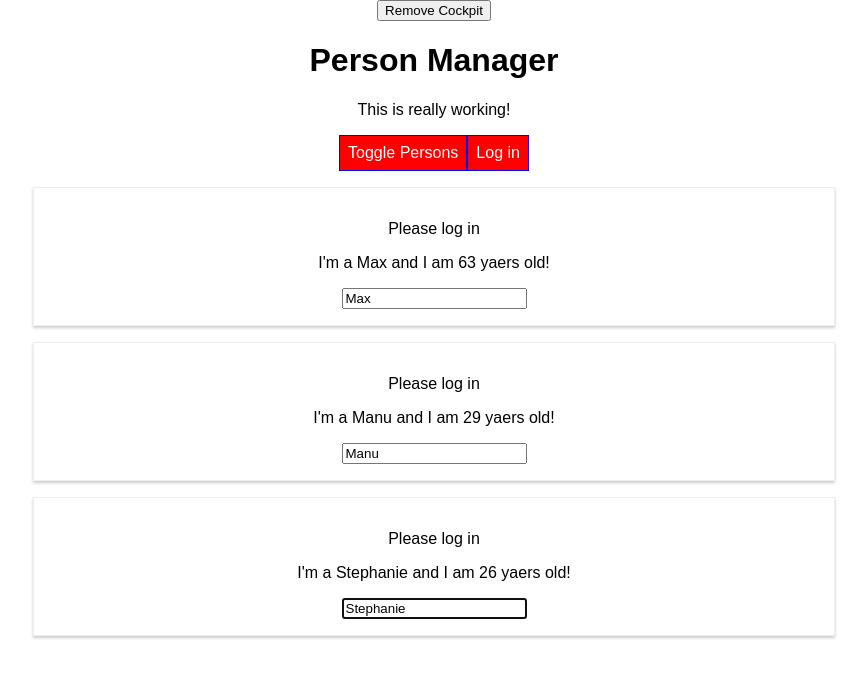
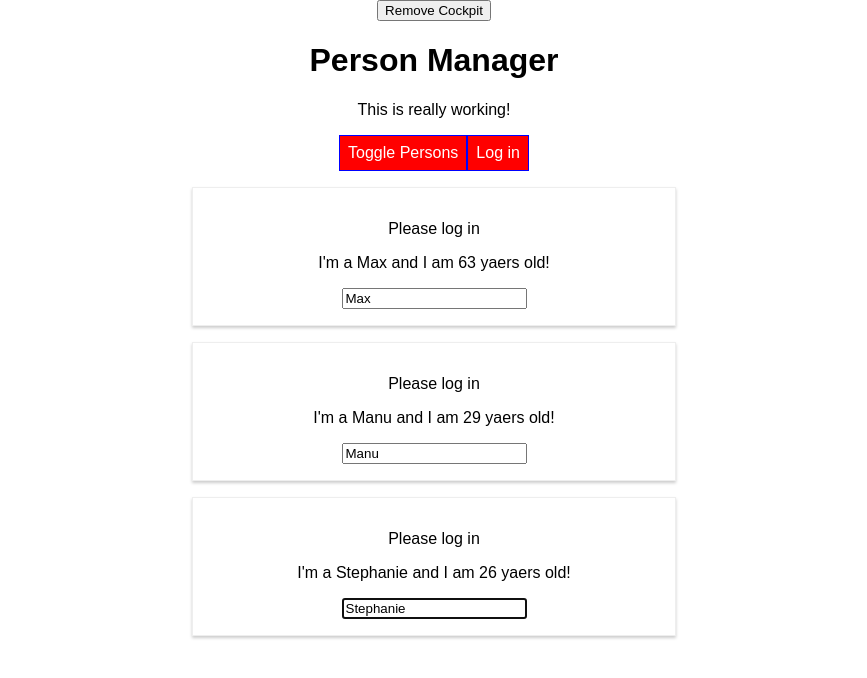
Before and after one commit to jswob/react-complete-guide, a React (Create React App) app: page / in a window 1280 px wide. Shown: the top 678 px of the page, without its empty margins (206-1073 px from the left). Built offline with nearby package versions, Linux system fonts and the light colour scheme.

Commit message:
Add StyleRoot from radium to use advanced styles

```diff
--- a/src/components/Persons/Person/Person.js
+++ b/src/components/Persons/Person/Person.js
@@ -1,7 +1,7 @@
-import React, { Component, Fragment } from "react";
+import React, { Component } from "react";
 import PropTypes from "prop-types";
 import "./Person.css";
-import withClass from "../../../hoc/withClass";
+import Radium, { StyleRoot } from "radium";
 
 import AuthContext from "../../../context/auth-context";
 
@@ -22,8 +22,14 @@
   render() {
     console.log("   [Person.js] render");
 
+    const style = {
+      "@media (min-width: 500px)": {
+        width: "450px",
+      },
+    };
+
     return (
-      <Fragment>
+      <div className="Person" style={style}>
         {this.context.authenticated ? (
           <p>Authenticated!</p>
         ) : (
@@ -43,7 +49,7 @@
           onChange={this.props.changed}
           defaultValue={this.props.name}
         />
-      </Fragment>
+      </div>
     );
   }
 }
@@ -55,4 +61,4 @@
   changed: PropTypes.func,
 };
 
-export default withClass(Person, "Person");
+export default Radium(Person);
--- a/src/containers/App.js
+++ b/src/containers/App.js
@@ -3,7 +3,7 @@
 import classes from "./App.css";
 import Persons from "../components/Persons/Persons";
 import Cockpit from "../components/Cockpit/Cockpit";
-// import Radium from "radium";
+import { StyleRoot } from "radium";
 import withClass from "../hoc/withClass";
 import AuthContext from "../context/auth-context";
 
@@ -99,7 +99,7 @@
       );
     }
     return (
-      <Fragment>
+      <StyleRoot>
         <button onClick={this.removeCockpitHandler}>Remove Cockpit</button>
         <AuthContext.Provider
           value={{
@@ -117,7 +117,7 @@
           ) : null}
           {persons}
         </AuthContext.Provider>
-      </Fragment>
+      </StyleRoot>
     );
   }
 }
```
